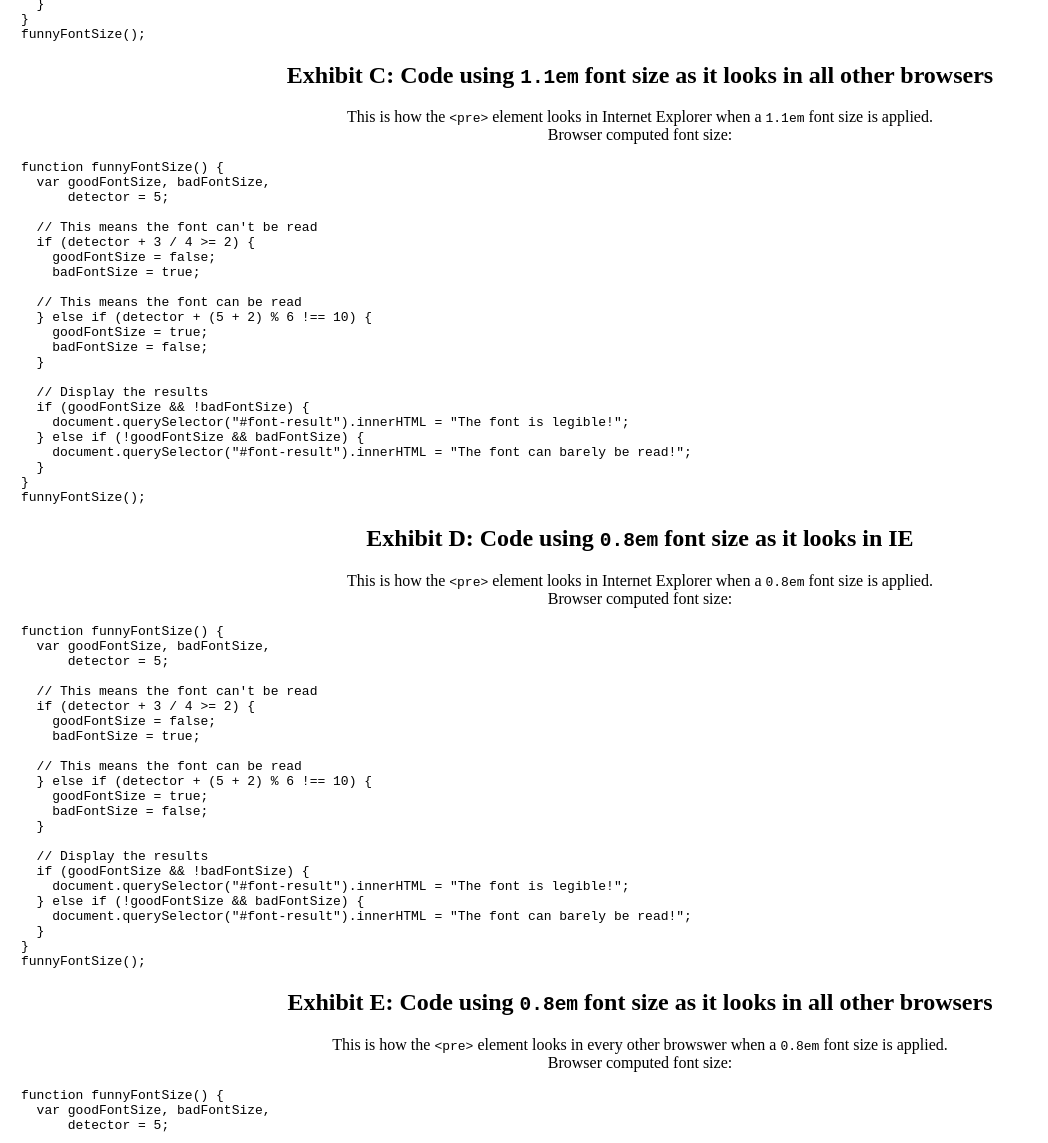
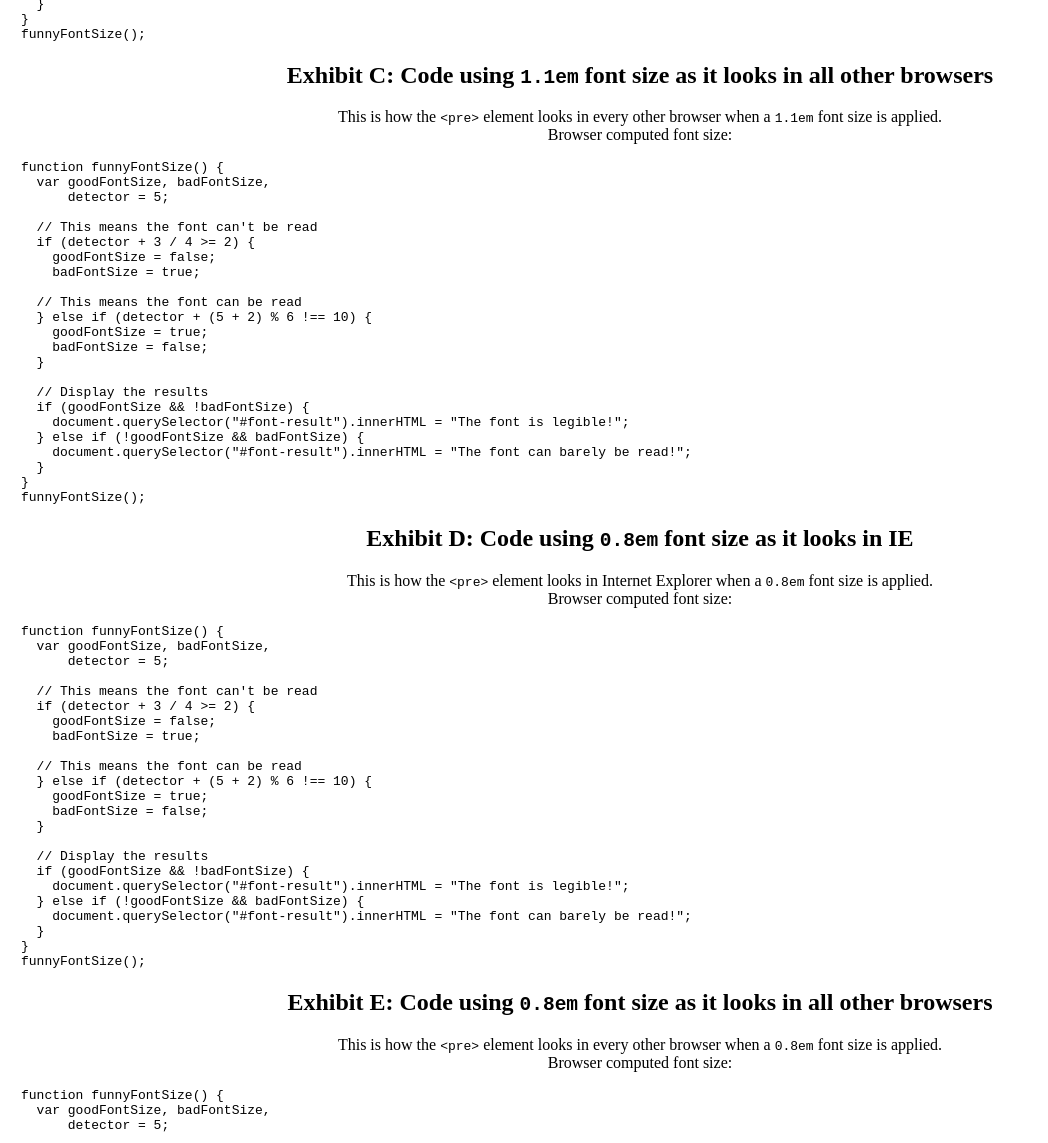
Before and after one commit to le717/le717.github.io, a Jekyll site: the page built from demo/ie-pre-em.html, in a window 1280 px wide. Shown: the part 912-2055 px from the top of the page, without its empty margins (0-1048 px from the left). Built offline with Jekyll 4.4.1, drawn with Linux system fonts in a browser that asks for light colours; nearby versions of some CDN libraries.

Commit message:
Fix error in ie-pre-em demo, updating Contact page

```diff
--- a/contact/index.html
+++ b/contact/index.html
@@ -8,7 +8,7 @@ title: Contact me
 </p>
 
 <div class="contact-field">
-  <p style="font-size: 5em;" class="icon ion-android-mail"></p>
-  <p style="font-size: 5em;" class="icon ion-social-wordpress wp-button"></p>
-  <p style="font-size: 5em;" class="icon ion-social-github gh-button"></p>
+  <p class="icon ion-android-mail"></p>
+  <a target="_blank" href="{{ site.wp_url }}/contact"><p class="icon ion-social-wordpress wp-button"></p></a>
+  <a target="_blank" href="{{ site.github.owner_url }}/feedback#readme"><p class="icon ion-social-github gh-button"></p></a>
 </div>
--- a/demo/ie-pre-em.html
+++ b/demo/ie-pre-em.html
@@ -36,7 +36,7 @@
   <a id="other11"></a>
   <h2 class="text-center">Exhibit C: Code using <code>1.1em</code> font size as it looks in all other browsers</h2>
   <p class="text-center">
-    This is how the <code>&lt;pre&gt;</code> element looks in Internet Explorer when a <code>1.1em</code> font size is applied.<br>
+    This is how the <code>&lt;pre&gt;</code> element looks in every other browser when a <code>1.1em</code> font size is applied.<br>
     Browser computed font size: <code><span id="one-one-em-computed-size"></span></code>
   </p>
   <pre class="code-display" id="one-one-em"></pre>
@@ -54,7 +54,7 @@
   <a id="other08"></a>
   <h2 class="text-center">Exhibit E: Code using <code>0.8em</code> font size as it looks in all other browsers</h2>
   <p class="text-center">
-    This is how the <code>&lt;pre&gt;</code> element looks in every other browswer when a <code>0.8em</code> font size is applied.<br>
+    This is how the <code>&lt;pre&gt;</code> element looks in every other browser when a <code>0.8em</code> font size is applied.<br>
     Browser computed font size: <code><span id="zero-eight-em-computed-size"></span></code>
   </p>
   <pre class="code-display" id="zero-eight-em"></pre>
```
Also changed, not shown: css/style.css (+8 -0 lines).
